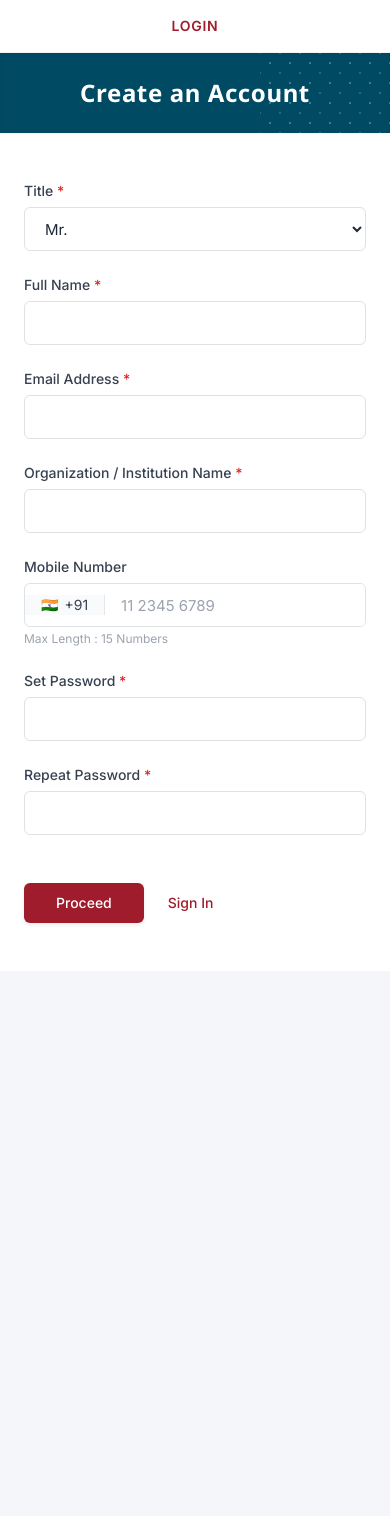
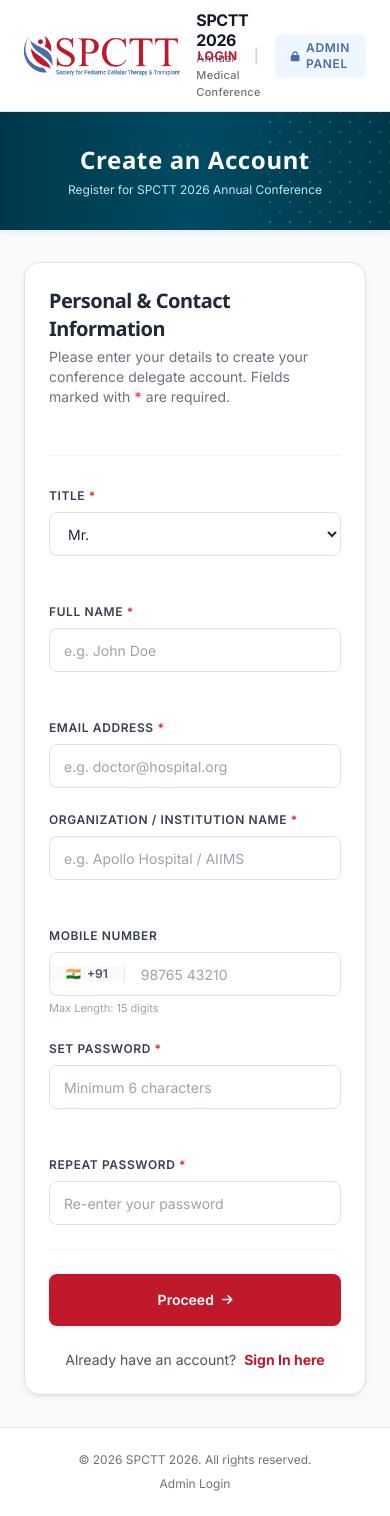
Before and after one commit to Oakyweb0/SPCTT_Admin, a React (Vite) app: page /register in a window 390 px wide. Before the commit the page ends 971 px from the top, so only its background shows below. Built offline with nearby package versions, Linux system fonts and the light colour scheme; no server answers.

Commit message:
feat: enhance UserHeader, UserLoginPage and UserRegisterPage with modern UI and branding

```diff
--- a/src/components/Layout/UserHeader.jsx
+++ b/src/components/Layout/UserHeader.jsx
@@ -1,8 +1,9 @@
 import React from 'react';
 import { Link, useNavigate, useLocation } from 'react-router-dom';
+import logoImg from '../../assets/images/logo.png';
 import { getUserAuth, clearUserAuth } from '../../services/api';
 
-const UserHeader = ({ pageTitle }) => {
+const UserHeader = ({ pageTitle, subtitle }) => {
   const navigate = useNavigate();
   const location = useLocation();
   const auth = getUserAuth();
@@ -12,36 +13,78 @@ const UserHeader = ({ pageTitle }) => {
     navigate('/user/login');
   };
 
-  const isAuthPage = location.pathname === '/user/login' || location.pathname === '/user/register' || location.pathname === '/register' || location.pathname === '/login';
+  const isAuthPage = location.pathname === '/user/login' || location.pathname === '/user/register' || location.pathname === '/register';
 
   return (
-    <header className="w-full">
-      {/* Top Red Navigation Links */}
-      <div className="bg-white py-3 border-b border-gray-100 shadow-sm">
-        <div className="max-w-6xl mx-auto px-4 flex justify-center items-center gap-8 text-sm font-semibold tracking-wider">
+    <header className="w-full shadow-sm">
+      {/* Top Navbar with Logo & Links */}
+      <div className="bg-white border-b border-gray-200">
+        <div className="max-w-6xl mx-auto px-4 py-2.5 flex items-center justify-between">
+          {/* Logo & Conference Brand */}
+          <Link to="/" className="flex items-center gap-3 text-decoration-none group">
+            <img src={logoImg} alt="SPCTT Logo" className="h-10 w-auto object-contain" />
+            <div className="flex flex-col">
+              <span className="text-base font-bold text-gray-900 tracking-tight leading-tight group-hover:text-[#476EAC] transition-colors">
+                SPCTT 2026
+              </span>
+              <span className="text-[11px] text-gray-500 font-medium tracking-wide">
+                Annual Medical Conference
+              </span>
+            </div>
+          </Link>
+
+          {/* Navigation Links */}
+          <div className="flex items-center gap-3 sm:gap-6 text-sm font-semibold">
             {isAuthPage ? (
-            location.pathname === '/user/login' || location.pathname === '/login' ? (
-              <Link to="/user/register" className="text-[#a01c2b] hover:text-[#7f131f] uppercase tracking-wider transition-colors">
+              <>
+                {location.pathname === '/user/login' ? (
+                  <Link
+                    to="/user/register"
+                    className="text-[#C0192B] hover:text-[#a11424] uppercase tracking-wider text-xs sm:text-sm font-bold transition-colors"
+                  >
                     CREATE AN ACCOUNT
                   </Link>
                 ) : (
-              <Link to="/user/login" className="text-[#a01c2b] hover:text-[#7f131f] uppercase tracking-wider transition-colors">
+                  <Link
+                    to="/user/login"
+                    className="text-[#C0192B] hover:text-[#a11424] uppercase tracking-wider text-xs sm:text-sm font-bold transition-colors"
+                  >
                     LOGIN
                   </Link>
-            )
+                )}
+
+                <span className="text-gray-300">|</span>
+
+                <Link
+                  to="/admin/login"
+                  className="inline-flex items-center gap-1.5 px-3 py-1.5 rounded-md text-xs font-semibold text-[#476EAC] bg-blue-50 hover:bg-blue-100 transition-colors uppercase tracking-wider"
+                  title="Admin Portal Login"
+                >
+                  <i className="fa-solid fa-lock text-[10px]"></i>
+                  <span>Admin Panel</span>
+                </Link>
+              </>
             ) : (
               <>
                 <Link
                   to="/user/dashboard"
-                className={`uppercase tracking-wider transition-colors ${
-                  location.pathname === '/user/dashboard' ? 'text-[#a01c2b] font-bold underline underline-offset-4' : 'text-[#a01c2b] hover:text-[#7f131f]'
+                  className={`uppercase tracking-wider transition-colors text-xs sm:text-sm ${
+                    location.pathname === '/user/dashboard' ? 'text-[#C0192B] font-bold underline underline-offset-4' : 'text-gray-700 hover:text-[#C0192B]'
                   }`}
                 >
                   DASHBOARD
                 </Link>
+                <Link
+                  to="/user/abstracts"
+                  className={`uppercase tracking-wider transition-colors text-xs sm:text-sm ${
+                    location.pathname === '/user/abstracts' ? 'text-[#C0192B] font-bold underline underline-offset-4' : 'text-gray-700 hover:text-[#C0192B]'
+                  }`}
+                >
+                  ABSTRACTS
+                </Link>
                 <button
                   onClick={handleLogout}
-                className="text-[#a01c2b] hover:text-[#7f131f] uppercase tracking-wider font-semibold transition-colors focus:outline-none"
+                  className="text-[#C0192B] hover:text-[#a11424] uppercase tracking-wider font-semibold text-xs sm:text-sm transition-colors focus:outline-none bg-transparent border-0 cursor-pointer"
                 >
                   LOGOUT
                 </button>
@@ -49,12 +92,13 @@ const UserHeader = ({ pageTitle }) => {
             )}
           </div>
         </div>
+      </div>
 
-      {/* Main Banner with Deep Teal background and mesh graphic */}
-      <div className="relative bg-[#004b63] text-white py-6 px-4 overflow-hidden shadow-inner">
+      {/* Main Banner with Deep Teal background and pattern */}
+      <div className="relative bg-gradient-to-r from-[#00384a] via-[#004b63] to-[#00384a] text-white py-8 px-4 overflow-hidden shadow-inner">
         {/* Subtle geometric pattern / constellation effect */}
         <div
-          className="absolute right-0 top-0 bottom-0 w-1/3 opacity-25 pointer-events-none"
+          className="absolute right-0 top-0 bottom-0 w-1/3 opacity-20 pointer-events-none"
           style={{
             backgroundImage: `radial-gradient(#ffffff 1px, transparent 1px), radial-gradient(#6ee7b7 1px, transparent 1px)`,
             backgroundSize: '20px 20px',
@@ -63,9 +107,12 @@ const UserHeader = ({ pageTitle }) => {
         />
 
         <div className="max-w-6xl mx-auto text-center relative z-10">
-          <h1 className="text-2xl md:text-3xl font-bold tracking-wide !text-white text-white">
+          <h1 className="text-2xl md:text-3xl font-bold tracking-wide !text-white text-white mb-1.5">
             {pageTitle || 'SPCTT 2026'}
           </h1>
+          <p className="text-xs md:text-sm text-cyan-100 font-normal opacity-90 max-w-xl mx-auto">
+            {subtitle || 'Society for Pulmonary, Critical Care & Thoracic Therapy • 14th Annual Conference'}
+          </p>
         </div>
       </div>
     </header>
--- a/src/pages/user/UserLoginPage.jsx
+++ b/src/pages/user/UserLoginPage.jsx
@@ -51,19 +51,30 @@ const UserLoginPage = () => {
   };
 
   return (
-    <div className="min-h-screen bg-white flex flex-col font-sans">
-      <UserHeader pageTitle="User Login" />
+    <div className="min-h-screen bg-slate-50 flex flex-col font-sans">
+      <UserHeader pageTitle="Delegate Login" subtitle="Access your registration, abstract status & receipts" />
 
-      <main className="flex-1 max-w-md w-full mx-auto px-4 py-16">
+      <main className="flex-1 max-w-md w-full mx-auto px-4 py-12 md:py-16">
+        <div className="bg-white rounded-2xl shadow-sm border border-slate-200/80 p-6 md:p-8">
+          <div className="border-b border-gray-100 pb-4 mb-6 text-center">
+            <h2 className="text-xl font-bold text-gray-800 tracking-tight">
+              Sign In to Your Account
+            </h2>
+            <p className="text-xs text-gray-500 mt-1">
+              Enter your registered email and password
+            </p>
+          </div>
+
           {error && (
-          <div className="mb-6 p-4 rounded bg-red-50 border border-red-200 text-red-700 text-sm">
-            {error}
+            <div className="mb-6 p-4 rounded-lg bg-red-50 border border-red-200 text-red-700 text-sm flex items-center gap-3">
+              <i className="fa-solid fa-circle-exclamation text-base"></i>
+              <span>{error}</span>
             </div>
           )}
 
-        <form onSubmit={handleSubmit} className="space-y-5 bg-white border border-gray-100 p-8 rounded-lg shadow-sm">
+          <form onSubmit={handleSubmit} className="space-y-5">
             <div>
-            <label className="block text-sm font-medium text-gray-700 mb-1.5">
+              <label className="block text-xs font-semibold text-gray-700 uppercase tracking-wider mb-2">
                 Email Address <span className="text-red-600">*</span>
               </label>
               <input
@@ -71,14 +82,14 @@ const UserLoginPage = () => {
                 name="email"
                 value={formData.email}
                 onChange={handleChange}
-              placeholder="example@mail.com"
-              className="w-full h-11 px-3 border border-gray-300 rounded text-gray-800 focus:outline-none focus:border-[#004b63] focus:ring-1 focus:ring-[#004b63] transition-colors"
+                placeholder="doctor@hospital.org"
+                className="w-full h-11 px-3.5 border border-gray-300 rounded-lg text-gray-800 text-sm focus:outline-none focus:border-[#476EAC] focus:ring-2 focus:ring-[#476EAC]/20 transition-all placeholder:text-gray-400"
                 required
               />
             </div>
 
             <div>
-            <label className="block text-sm font-medium text-gray-700 mb-1.5">
+              <label className="block text-xs font-semibold text-gray-700 uppercase tracking-wider mb-2">
                 Password <span className="text-red-600">*</span>
               </label>
               <input
@@ -87,29 +98,55 @@ const UserLoginPage = () => {
                 value={formData.password}
                 onChange={handleChange}
                 placeholder="••••••••"
-              className="w-full h-11 px-3 border border-gray-300 rounded text-gray-800 focus:outline-none focus:border-[#004b63] focus:ring-1 focus:ring-[#004b63] transition-colors"
+                className="w-full h-11 px-3.5 border border-gray-300 rounded-lg text-gray-800 text-sm focus:outline-none focus:border-[#476EAC] focus:ring-2 focus:ring-[#476EAC]/20 transition-all placeholder:text-gray-400"
                 required
               />
             </div>
 
-          <div className="pt-2 flex flex-col sm:flex-row items-center justify-between gap-4">
+            <div className="pt-2 flex flex-col gap-3">
               <button
                 type="submit"
                 disabled={loading}
-              className="w-full sm:w-auto bg-[#9e1c2b] hover:bg-[#831422] text-white font-medium px-8 py-2.5 rounded text-sm transition-all shadow-sm focus:outline-none cursor-pointer disabled:opacity-50"
+                className="w-full bg-[#C0192B] hover:bg-[#a11424] text-white font-semibold py-3 rounded-lg text-sm transition-all shadow-sm hover:shadow focus:outline-none cursor-pointer disabled:opacity-50 flex items-center justify-center gap-2"
               >
-              {loading ? 'Signing in...' : 'Sign In'}
+                {loading ? (
+                  <>
+                    <i className="fa-solid fa-spinner fa-spin"></i>
+                    <span>Signing in...</span>
+                  </>
+                ) : (
+                  <>
+                    <span>Sign In</span>
+                    <i className="fa-solid fa-arrow-right text-xs"></i>
+                  </>
+                )}
               </button>
 
+              <div className="text-center text-xs text-gray-600 pt-3 border-t border-gray-100">
+                Don't have an account?{' '}
                 <Link
                   to="/user/register"
-              className="text-[#9e1c2b] hover:text-[#831422] font-medium text-sm hover:underline cursor-pointer"
+                  className="text-[#C0192B] hover:text-[#a11424] font-bold hover:underline cursor-pointer ml-1"
                 >
                   Create an Account
                 </Link>
               </div>
+            </div>
           </form>
+        </div>
       </main>
+
+      {/* Footer */}
+      <footer className="bg-white border-t border-gray-200 py-6 text-center text-xs text-gray-500">
+        <div className="max-w-6xl mx-auto px-4 flex flex-col sm:flex-row items-center justify-between gap-2">
+          <span>&copy; {new Date().getFullYear()} SPCTT 2026. All rights reserved.</span>
+          <div className="flex items-center gap-4">
+            <Link to="/admin/login" className="text-gray-500 hover:text-gray-800 transition-colors">
+              Admin Login
+            </Link>
+          </div>
+        </div>
+      </footer>
     </div>
   );
 };
--- a/src/pages/user/UserRegisterPage.jsx
+++ b/src/pages/user/UserRegisterPage.jsx
@@ -76,29 +76,40 @@ const UserRegisterPage = () => {
   };
 
   return (
-    <div className="min-h-screen bg-white flex flex-col font-sans">
-      <UserHeader pageTitle="Create an Account" />
+    <div className="min-h-screen bg-slate-50 flex flex-col font-sans">
+      <UserHeader pageTitle="Create an Account" subtitle="Register for SPCTT 2026 Annual Conference" />
 
-      <main className="flex-1 max-w-4xl w-full mx-auto px-4 py-12 md:py-16">
+      <main className="flex-1 max-w-4xl w-full mx-auto px-4 py-8 md:py-12">
+        <div className="bg-white rounded-2xl shadow-sm border border-slate-200/80 p-6 md:p-10">
+          <div className="border-b border-gray-100 pb-5 mb-8">
+            <h2 className="text-xl font-bold text-gray-800 tracking-tight">
+              Personal & Contact Information
+            </h2>
+            <p className="text-sm text-gray-500 mt-1">
+              Please enter your details to create your conference delegate account. Fields marked with <span className="text-red-500 font-semibold">*</span> are required.
+            </p>
+          </div>
+
           {error && (
-          <div className="mb-6 p-4 rounded bg-red-50 border border-red-200 text-red-700 text-sm">
-            {error}
+            <div className="mb-6 p-4 rounded-lg bg-red-50 border border-red-200 text-red-700 text-sm flex items-center gap-3">
+              <i className="fa-solid fa-circle-exclamation text-base"></i>
+              <span>{error}</span>
             </div>
           )}
 
           <form onSubmit={handleSubmit} className="space-y-6">
             {/* Row 1: Title, Full Name, Email Address */}
-          <div className="grid grid-cols-1 md:grid-cols-12 gap-4 items-start">
+            <div className="grid grid-cols-1 md:grid-cols-12 gap-5 items-start">
               {/* Title */}
               <div className="md:col-span-3">
-              <label className="block text-sm font-medium text-gray-700 mb-1.5">
+                <label className="block text-xs font-semibold text-gray-700 uppercase tracking-wider mb-2">
                   Title <span className="text-red-600">*</span>
                 </label>
                 <select
                   name="title"
                   value={formData.title}
                   onChange={handleChange}
-                className="w-full h-11 px-3 border border-gray-300 rounded bg-white text-gray-800 focus:outline-none focus:border-[#004b63] focus:ring-1 focus:ring-[#004b63] transition-colors"
+                  className="w-full h-11 px-3.5 border border-gray-300 rounded-lg bg-white text-gray-800 text-sm focus:outline-none focus:border-[#476EAC] focus:ring-2 focus:ring-[#476EAC]/20 transition-all cursor-pointer"
                   required
                 >
                   <option value="Mr.">Mr.</option>
@@ -111,7 +122,7 @@ const UserRegisterPage = () => {
 
               {/* Full Name */}
               <div className="md:col-span-4">
-              <label className="block text-sm font-medium text-gray-700 mb-1.5">
+                <label className="block text-xs font-semibold text-gray-700 uppercase tracking-wider mb-2">
                   Full Name <span className="text-red-600">*</span>
                 </label>
                 <input
@@ -119,15 +130,15 @@ const UserRegisterPage = () => {
                   name="fullName"
                   value={formData.fullName}
                   onChange={handleChange}
-                placeholder=""
-                className="w-full h-11 px-3 border border-gray-300 rounded text-gray-800 focus:outline-none focus:border-[#004b63] focus:ring-1 focus:ring-[#004b63] transition-colors"
+                  placeholder="e.g. John Doe"
+                  className="w-full h-11 px-3.5 border border-gray-300 rounded-lg text-gray-800 text-sm focus:outline-none focus:border-[#476EAC] focus:ring-2 focus:ring-[#476EAC]/20 transition-all placeholder:text-gray-400"
                   required
                 />
               </div>
 
               {/* Email Address */}
               <div className="md:col-span-5">
-              <label className="block text-sm font-medium text-gray-700 mb-1.5">
+                <label className="block text-xs font-semibold text-gray-700 uppercase tracking-wider mb-2">
                   Email Address <span className="text-red-600">*</span>
                 </label>
                 <input
@@ -135,18 +146,18 @@ const UserRegisterPage = () => {
                   name="email"
                   value={formData.email}
                   onChange={handleChange}
-                placeholder=""
-                className="w-full h-11 px-3 border border-gray-300 rounded text-gray-800 focus:outline-none focus:border-[#004b63] focus:ring-1 focus:ring-[#004b63] transition-colors"
+                  placeholder="e.g. doctor@hospital.org"
+                  className="w-full h-11 px-3.5 border border-gray-300 rounded-lg text-gray-800 text-sm focus:outline-none focus:border-[#476EAC] focus:ring-2 focus:ring-[#476EAC]/20 transition-all placeholder:text-gray-400"
                   required
                 />
               </div>
             </div>
 
             {/* Row 2: Organization / Institution Name & Mobile Number */}
-          <div className="grid grid-cols-1 md:grid-cols-12 gap-4 items-start">
+            <div className="grid grid-cols-1 md:grid-cols-12 gap-5 items-start">
               {/* Organization */}
               <div className="md:col-span-7">
-              <label className="block text-sm font-medium text-gray-700 mb-1.5">
+                <label className="block text-xs font-semibold text-gray-700 uppercase tracking-wider mb-2">
                   Organization / Institution Name <span className="text-red-600">*</span>
                 </label>
                 <input
@@ -154,19 +165,19 @@ const UserRegisterPage = () => {
                   name="organization"
                   value={formData.organization}
                   onChange={handleChange}
-                placeholder=""
-                className="w-full h-11 px-3 border border-gray-300 rounded text-gray-800 focus:outline-none focus:border-[#004b63] focus:ring-1 focus:ring-[#004b63] transition-colors"
+                  placeholder="e.g. Apollo Hospital / AIIMS"
+                  className="w-full h-11 px-3.5 border border-gray-300 rounded-lg text-gray-800 text-sm focus:outline-none focus:border-[#476EAC] focus:ring-2 focus:ring-[#476EAC]/20 transition-all placeholder:text-gray-400"
                   required
                 />
               </div>
 
               {/* Mobile Number with country selector */}
               <div className="md:col-span-5">
-              <label className="block text-sm font-medium text-gray-700 mb-1.5">
+                <label className="block text-xs font-semibold text-gray-700 uppercase tracking-wider mb-2">
                   Mobile Number
                 </label>
-              <div className="flex items-center border border-gray-300 rounded h-11 overflow-hidden focus-within:border-[#004b63] focus-within:ring-1 focus-within:ring-[#004b63]">
-                <div className="flex items-center gap-1.5 px-3 bg-gray-50 border-r border-gray-200 text-sm text-gray-700 select-none">
+                <div className="flex items-center border border-gray-300 rounded-lg h-11 overflow-hidden focus-within:border-[#476EAC] focus-within:ring-2 focus-within:ring-[#476EAC]/20 transition-all bg-white">
+                  <div className="flex items-center gap-1.5 px-3 bg-gray-50 border-r border-gray-200 text-xs font-semibold text-gray-600 select-none">
                     <span>🇮🇳</span>
                     <span>+91</span>
                   </div>
@@ -175,19 +186,19 @@ const UserRegisterPage = () => {
                     name="phone"
                     value={formData.phone}
                     onChange={handleChange}
-                  placeholder="11 2345 6789"
+                    placeholder="98765 43210"
                     maxLength={15}
-                  className="flex-1 h-full px-3 text-gray-800 focus:outline-none"
+                    className="flex-1 h-full px-3 text-gray-800 text-sm focus:outline-none placeholder:text-gray-400"
                   />
                 </div>
-              <p className="text-xs text-gray-400 mt-1">Max Length : 15 Numbers</p>
+                <p className="text-[11px] text-gray-400 mt-1">Max Length: 15 digits</p>
               </div>
             </div>
 
             {/* Row 3: Set Password & Repeat Password */}
-          <div className="grid grid-cols-1 md:grid-cols-2 gap-4 items-start">
+            <div className="grid grid-cols-1 md:grid-cols-2 gap-5 items-start">
               <div>
-              <label className="block text-sm font-medium text-gray-700 mb-1.5">
+                <label className="block text-xs font-semibold text-gray-700 uppercase tracking-wider mb-2">
                   Set Password <span className="text-red-600">*</span>
                 </label>
                 <input
@@ -195,13 +206,14 @@ const UserRegisterPage = () => {
                   name="password"
                   value={formData.password}
                   onChange={handleChange}
-                className="w-full h-11 px-3 border border-gray-300 rounded text-gray-800 focus:outline-none focus:border-[#004b63] focus:ring-1 focus:ring-[#004b63] transition-colors"
+                  placeholder="Minimum 6 characters"
+                  className="w-full h-11 px-3.5 border border-gray-300 rounded-lg text-gray-800 text-sm focus:outline-none focus:border-[#476EAC] focus:ring-2 focus:ring-[#476EAC]/20 transition-all placeholder:text-gray-400"
                   required
                 />
               </div>
 
               <div>
-              <label className="block text-sm font-medium text-gray-700 mb-1.5">
+                <label className="block text-xs font-semibold text-gray-700 uppercase tracking-wider mb-2">
                   Repeat Password <span className="text-red-600">*</span>
                 </label>
                 <input
@@ -209,31 +221,58 @@ const UserRegisterPage = () => {
                   name="repeatPassword"
                   value={formData.repeatPassword}
                   onChange={handleChange}
-                className="w-full h-11 px-3 border border-gray-300 rounded text-gray-800 focus:outline-none focus:border-[#004b63] focus:ring-1 focus:ring-[#004b63] transition-colors"
+                  placeholder="Re-enter your password"
+                  className="w-full h-11 px-3.5 border border-gray-300 rounded-lg text-gray-800 text-sm focus:outline-none focus:border-[#476EAC] focus:ring-2 focus:ring-[#476EAC]/20 transition-all placeholder:text-gray-400"
                   required
                 />
               </div>
             </div>
 
             {/* Submit & Sign In Actions */}
-          <div className="pt-4 flex items-center gap-6">
+            <div className="pt-6 border-t border-gray-100 flex flex-col sm:flex-row items-center justify-between gap-4">
               <button
                 type="submit"
                 disabled={loading}
-              className="bg-[#9e1c2b] hover:bg-[#831422] text-white font-medium px-8 py-2.5 rounded text-sm transition-all shadow-sm focus:outline-none cursor-pointer disabled:opacity-50"
+                className="w-full sm:w-auto bg-[#C0192B] hover:bg-[#a11424] text-white font-semibold px-8 py-3 rounded-lg text-sm transition-all shadow-sm hover:shadow focus:outline-none cursor-pointer disabled:opacity-50 flex items-center justify-center gap-2"
               >
-              {loading ? 'Processing...' : 'Proceed'}
+                {loading ? (
+                  <>
+                    <i className="fa-solid fa-spinner fa-spin"></i>
+                    <span>Creating Account...</span>
+                  </>
+                ) : (
+                  <>
+                    <span>Proceed</span>
+                    <i className="fa-solid fa-arrow-right text-xs"></i>
+                  </>
+                )}
               </button>
 
+              <div className="text-sm text-gray-600">
+                Already have an account?{' '}
                 <Link
                   to="/user/login"
-              className="text-[#9e1c2b] hover:text-[#831422] font-medium text-sm hover:underline cursor-pointer"
+                  className="text-[#C0192B] hover:text-[#a11424] font-bold hover:underline cursor-pointer ml-1"
                 >
-              Sign In
+                  Sign In here
                 </Link>
               </div>
+            </div>
           </form>
+        </div>
       </main>
+
+      {/* Footer */}
+      <footer className="bg-white border-t border-gray-200 py-6 text-center text-xs text-gray-500">
+        <div className="max-w-6xl mx-auto px-4 flex flex-col sm:flex-row items-center justify-between gap-2">
+          <span>&copy; {new Date().getFullYear()} SPCTT 2026. All rights reserved.</span>
+          <div className="flex items-center gap-4">
+            <Link to="/admin/login" className="text-gray-500 hover:text-gray-800 transition-colors">
+              Admin Login
+            </Link>
+          </div>
+        </div>
+      </footer>
     </div>
   );
 };
```
Lines whose indentation alone changed are shown as unchanged.
